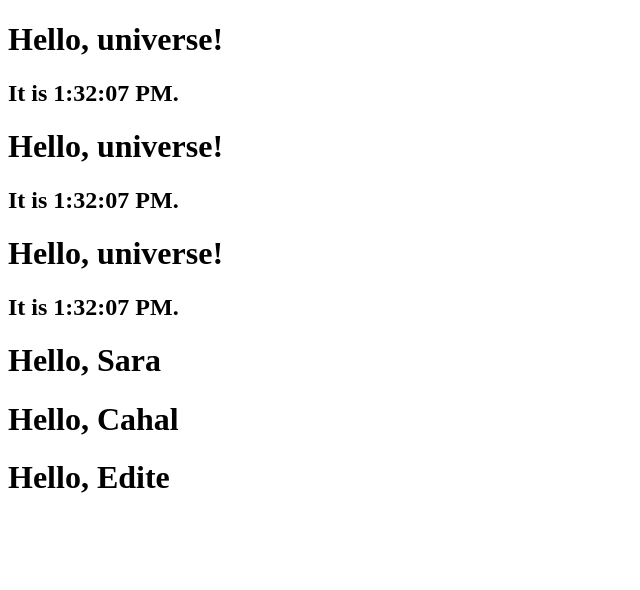
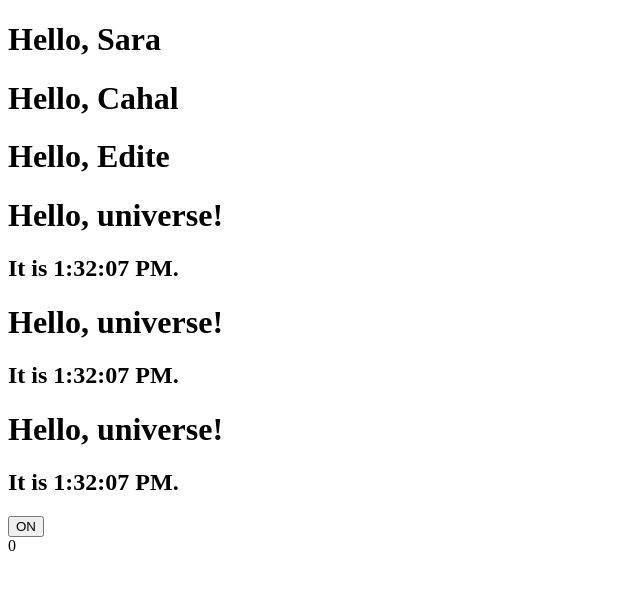
Before and after one commit to GyuhyeokYi/my-react-app, a React (Create React App) app: page / in a window 1280 px wide. Shown: the top 590 px of the page, without its empty margins (0-640 px from the left). Built offline with nearby package versions, Linux system fonts and the light colour scheme.

Commit message:
Toggle 컴포넌트 추가

```diff
--- a/public/index.html
+++ b/public/index.html
@@ -28,8 +28,8 @@
   </head>
   <body>
     <noscript>You need to enable JavaScript to run this app.</noscript>
+    <div id="page"></div>
     <div id="root"></div>
-    <div id="page"></div>
     <!--
       This HTML file is a template.
       If you open it directly in the browser, you will see an empty page.
--- /dev/null
+++ b/src/components/Toggle.jsx
@@ -0,0 +1,42 @@
+import React from 'react';
+
+class Toggle extends React.Component {
+    constructor(props) {
+        super(props);
+        this.state = {
+            isToggleOn: true,
+            counter: 0,
+        };
+
+        this.handleClick = this.handleClick.bind(this);
+    }
+
+    handleClick2() {
+        this.setState(prevState => ({
+            isToggleOn: !prevState.isToggleOn,
+            counter: prevState.counter + 1,
+        }));
+    }
+
+    handleClick = (e)=> {
+        this.setState(prevState => ({
+            isToggleOn: !prevState.isToggleOn,
+            counter: prevState.counter + 1,
+        }));
+        console.log(e);
+    }
+
+
+    render() {
+        return (
+            <div>
+                <button onClick={this.handleClick}>
+                    {this.state.isToggleOn ? 'ON': 'OFF'}
+                </button>
+                <div> {this.state.counter} </div>
+            </div>
+        )
+    }
+}
+
+export default Toggle;
--- a/src/index.js
+++ b/src/index.js
@@ -21,6 +21,7 @@ import ReactDOM from 'react-dom';
 import Hello from './components/Hello';
 import Welcome from './components/Welcome';
 import Clock from './components/Clock';
+import Toggle from './components/Toggle';
 
 // const hello = Hello();
 
@@ -64,6 +65,7 @@ function App() {
       <Clock/>
       <Clock/>
       <Clock/>
+      <Toggle/>
     </div>
   );
 }
```
